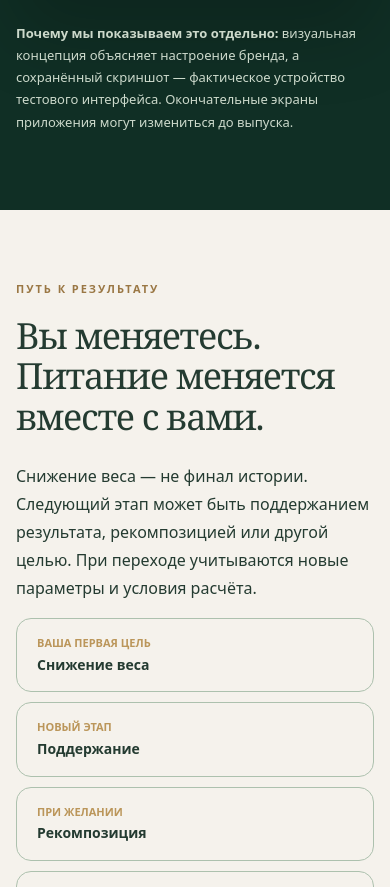
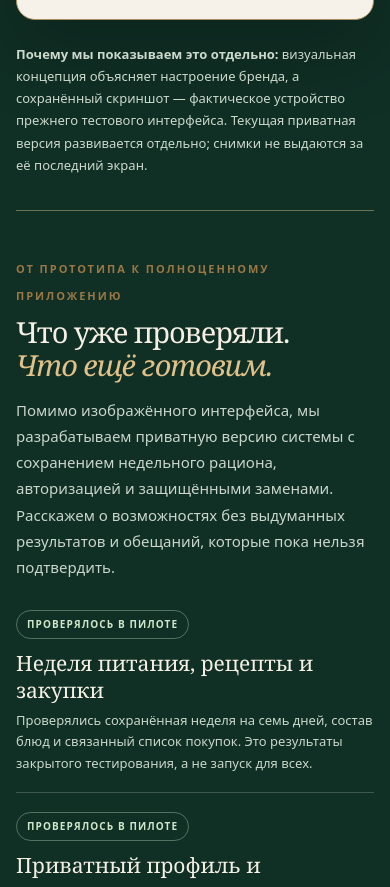
Before and after one commit to simakovavalentina789-cloud/telo-pod-kluch-site, a plain HTML site: page app.html in a window 390 px wide. Shown: the part 10097-10984 px from the top of the page. Drawn offline with Linux system fonts and the light colour scheme.

Commit message:
Ground product showcase in archived PWA screenshots and current private pilot capabilities with clear development status

```diff
--- a/app.html
+++ b/app.html
@@ -205,6 +205,21 @@ h1,h2,h3{font-family:var(--serif);font-weight:400;line-height:1.13;letter-spacin
 .evidence-footnote{font-size:13px;line-height:1.7;color:#ccd9cb;margin-top:23px;max-width:850px}
 @media(max-width:760px){.evidence-heading,.evidence-explain{grid-template-columns:1fr}.evidence-toolbar-name{flex:auto;width:100%;order:-1}.evidence-display{padding:8px}.evidence-explain{padding:22px}.evidence-explain a{justify-self:start}}
 
+
+/* Genuine pilot-to-release capability map, visually separate from historical screenshots. */
+.evidence-state{display:grid;grid-template-columns:minmax(0,.85fr) minmax(0,1.15fr);gap:clamp(24px,5vw,75px);padding:43px 0 0;margin-top:34px;border-top:1px solid rgba(224,197,140,.45)}
+.evidence-state-intro h3{font-size:clamp(29px,3vw,43px);color:#f6efe4;margin:14px 0 22px}
+.evidence-state-intro h3 em{color:#e1c18a}
+.evidence-state-intro p{color:#cad6cb;font-size:15px;line-height:1.75}
+.evidence-state-rows{display:grid;gap:0}
+.evidence-state-row{padding:18px 0;border-bottom:1px solid rgba(218,230,214,.23)}
+.evidence-state-row:first-child{padding-top:0}
+.evidence-state-status{display:inline-flex;padding:5px 10px;border:1px solid #a6c2aa73;border-radius:99px;color:#cfe7c8;font-size:10px;letter-spacing:.11em;font-weight:750;margin-bottom:11px}
+.evidence-state-row.is-future .evidence-state-status{border-color:#deb77678;color:#e7c590}
+.evidence-state-row strong{display:block;font:400 clamp(21px,2.3vw,30px)/1.25 var(--serif);color:#f6f0e4}
+.evidence-state-row p{margin:7px 0 0;color:#c9d7c9;font-size:13px;line-height:1.65}
+@media(max-width:760px){.evidence-state{grid-template-columns:1fr;gap:14px}.evidence-state-intro h3{margin:8px 0 15px}}
+
 </style>
 </head>
 <body>
@@ -304,7 +319,7 @@ h1,h2,h3{font-family:var(--serif);font-weight:400;line-height:1.13;letter-spacin
 <div class="wrap">
 <div class="evidence-heading">
  <div><span class="eyebrow">ЗА КРАСИВЫМИ СЛОВАМИ — РАБОЧИЙ ИНТЕРФЕЙС</span><h2>Как выглядит<br><em>наш продукт на деле.</em></h2></div>
- <div><p class="lead">Не очередной придуманный макет смартфона. Это сохранённые снимки настоящего браузерного интерфейса тестовой PWA «Тело под ключ»: недельное меню и покупки.</p><p class="evidence-small">На снимках — историческая демонстрационная сборка с синтетическими рецептами и условными расчётами. Это не текущий клиентский рацион и не подтверждение готовности приложения к запуску.</p></div>
+ <div><p class="lead">Не очередной придуманный макет смартфона. Это сохранённые снимки настоящего браузерного интерфейса тестовой PWA «Тело под ключ»: недельное меню и покупки.</p><p class="evidence-small">На снимках — более ранняя демонстрационная сборка с синтетическими рецептами и условными расчётами. Функции текущего приватного пилота описаны отдельно ниже. До публичного запуска требуется дополнительная проверка.</p></div>
 </div>
 <div class="evidence-browser">
  <div class="evidence-toolbar">
@@ -323,7 +338,16 @@ h1,h2,h3{font-family:var(--serif);font-weight:400;line-height:1.13;letter-spacin
   <a id="evidence-enlarge" href="assets/product-ui-week-source.jpg" target="_blank" rel="noopener noreferrer" aria-label="Открыть снимок интерфейса в полном размере">Развернуть снимок <span aria-hidden="true">↗</span></a>
  </div>
 </div>
-<p class="evidence-footnote"><strong>Почему мы показываем это отдельно:</strong> визуальная концепция объясняет настроение бренда, а сохранённый скриншот — фактическое устройство тестового интерфейса. Окончательные экраны приложения могут измениться до выпуска.</p>
+<p class="evidence-footnote"><strong>Почему мы показываем это отдельно:</strong> визуальная концепция объясняет настроение бренда, а сохранённый скриншот — фактическое устройство прежнего тестового интерфейса. Текущая приватная версия развивается отдельно; снимки не выдаются за её последний экран.</p>
+<div class="evidence-state" id="evidence-state">
+  <div class="evidence-state-intro"><span class="eyebrow">ОТ ПРОТОТИПА К ПОЛНОЦЕННОМУ ПРИЛОЖЕНИЮ</span><h3>Что уже проверяли.<br><em>Что ещё готовим.</em></h3><p>Помимо изображённого интерфейса, мы разрабатываем приватную версию системы с сохранением недельного рациона, авторизацией и защищёнными заменами. Расскажем о возможностях без выдуманных результатов и обещаний, которые пока нельзя подтвердить.</p></div>
+  <div class="evidence-state-rows">
+    <div class="evidence-state-row"><span class="evidence-state-status">ПРОВЕРЯЛОСЬ В ПИЛОТЕ</span><strong>Неделя питания, рецепты и закупки</strong><p>Проверялись сохранённая неделя на семь дней, состав блюд и связанный список покупок. Это результаты закрытого тестирования, а не запуск для всех.</p></div>
+    <div class="evidence-state-row"><span class="evidence-state-status">ПРОВЕРЯЛОСЬ В ПИЛОТЕ</span><strong>Приватный профиль и сохранение недели</strong><p>В закрытых сценариях проверялись доступ пользователя и восстановление ранее созданного плана после повторного входа.</p></div>
+    <div class="evidence-state-row"><span class="evidence-state-status">ПРОВЕРЯЛОСЬ В ПИЛОТЕ</span><strong>Защищённое предложение замены</strong><p>Система предлагает замену по заданным условиям; если подходящего варианта нет, нельзя подменять его случайным блюдом. Тестирование продолжается.</p></div>
+    <div class="evidence-state-row is-future"><span class="evidence-state-status">ЭТАП РАЗРАБОТКИ</span><strong>История изменений и переход между целями</strong><p>Планируем удобное наблюдение за динамикой и изменение цели внутри приложения. Полноценную работу этих сценариев предстоит подтвердить перед выпуском.</p></div>
+  </div>
+</div>
 </div></section>
 <section class="section" id="progress"><div class="wrap"><span class="eyebrow">ПУТЬ К РЕЗУЛЬТАТУ</span><h2>Вы меняетесь.<br>Питание меняется вместе с вами.</h2>
 <p class="lead">Снижение веса — не финал истории. Следующий этап может быть поддержанием результата, рекомпозицией или другой целью. При переходе учитываются новые параметры и условия расчёта.</p>
```
